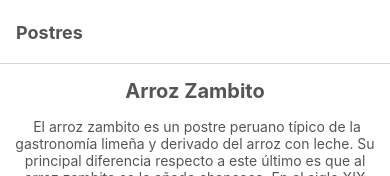
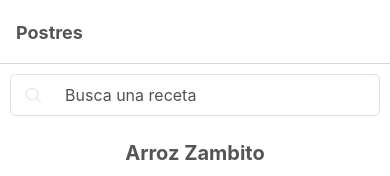
Before and after one commit to jeanDlc/recetas-ya, a React Native app: screen /TabPostres in a window 390 px wide. Shown: the top 176 px of the page. Built offline with nearby package versions, Linux system fonts and the light colour scheme; what expo-linking would draw is missing.

Commit message:
Buscador filtra las recetas

```diff
--- a/App.tsx
+++ b/App.tsx
@@ -1,10 +1,10 @@
-import { StatusBar } from 'expo-status-bar';
-import React from 'react';
-import { SafeAreaProvider } from 'react-native-safe-area-context';
+import { StatusBar } from "expo-status-bar";
+import React from "react";
+import { SafeAreaProvider } from "react-native-safe-area-context";
 
-import useCachedResources from './hooks/useCachedResources';
-import useColorScheme from './hooks/useColorScheme';
-import Navigation from './navigation';
+import useCachedResources from "./hooks/useCachedResources";
+import useColorScheme from "./hooks/useColorScheme";
+import Navigation from "./navigation";
 
 export default function App() {
   const isLoadingComplete = useCachedResources();
@@ -16,7 +16,7 @@ export default function App() {
     return (
       <SafeAreaProvider>
         <Navigation colorScheme={colorScheme} />
-        <StatusBar />
+        <StatusBar backgroundColor="white" />
       </SafeAreaProvider>
     );
   }
--- /dev/null
+++ b/components/BuscadorRecetas.tsx
@@ -0,0 +1,72 @@
+import React, { FC, useState } from "react";
+import { TextInput, StyleSheet, View, Text } from "react-native";
+import Colors from "../constants/Colors";
+import useColorScheme from "../hooks/useColorScheme";
+import { EvilIcons } from "@expo/vector-icons";
+
+export interface BuscadorProps {
+  filtrar: (text: string) => number; //función de filtro externa
+}
+
+const BuscadorRecetas: FC<BuscadorProps> = ({ filtrar }) => {
+  const [cantResultados, setCantResultados] = useState<number>();
+  //estilizar el componente de acuerdo al tema del app
+  const tema = useColorScheme();
+  const colorPrincipal = Colors[tema].tint;
+  //se encarga de filtrar y mostrar la cant de resultados
+  const handleFiltro = (texto: string) => {
+    const numResultados = filtrar(texto);
+    setCantResultados(numResultados);
+  };
+  return (
+    <View style={styles.container}>
+      <View style={styles.inputContainer}>
+        <EvilIcons style={styles.icon} name="search" size={24} color="black" />
+        <TextInput
+          selectionColor={colorPrincipal}
+          style={styles.input}
+          placeholder="Busca una receta"
+          onChangeText={(text) => handleFiltro(text)}
+        />
+      </View>
+
+      {typeof cantResultados === "number" ? (
+        <Text style={[styles.contador, { color: colorPrincipal }]}>
+          {cantResultados} {cantResultados == 1 ? "resultado" : "resultados"}
+        </Text>
+      ) : null}
+    </View>
+  );
+};
+const styles = StyleSheet.create({
+  container: {
+    width: "100%",
+    padding: 10,
+    backgroundColor: "white",
+  },
+  inputContainer: {
+    display: "flex",
+    flexDirection: "row",
+    alignItems: "center",
+    borderColor: "#e1e1e1",
+    borderWidth: 1,
+    borderRadius: 5,
+  },
+  icon: {
+    paddingHorizontal: 10,
+    color: "#e1e1e1",
+  },
+  input: {
+    padding: 10,
+    flex: 1,
+    color: "#525252",
+    fontSize: 16,
+  },
+  contador: {
+    marginTop: 10,
+    textAlign: "right",
+    fontWeight: "bold",
+    fontSize: 12,
+  },
+});
+export default BuscadorRecetas;
--- a/components/ListaRecetas.tsx
+++ b/components/ListaRecetas.tsx
@@ -1,9 +1,8 @@
-import * as React from "react";
+import React, { FC } from "react";
 import { StyleSheet, FlatList } from "react-native";
-import { View, Text } from "../components/Themed";
+import { View } from "../components/Themed";
 import Receta from "../components/Receta";
 import { Receta as IReceta } from "../interfaces";
-import { FC } from "react";
 type PropsListaRecetas = {
   recetas: IReceta[];
 };
--- a/hooks/usePlatillosPrincipales.tsx
+++ /dev/null
@@ -1,12 +0,0 @@
-import { useState, useEffect } from "react";
-import platillosPrincipalesJson from "../constants/platillosPrincipales.json";
-import { Receta } from "../interfaces";
-export const usePlatillosPrincipales = () => {
-  const [platillosPrincipales, setPlatillosPrincipales] = useState<Receta[]>(
-    []
-  );
-  useEffect(() => {
-    setPlatillosPrincipales(platillosPrincipalesJson);
-  }, []);
-  return { platillosPrincipales };
-};
--- a/hooks/usePostres.tsx
+++ /dev/null
@@ -1,10 +0,0 @@
-import React, { useState, useEffect } from "react";
-import postresJson from "../constants/postres.json";
-import { Receta } from "../interfaces";
-export const usePostres = () => {
-  const [postres, setPostres] = useState<Receta[]>([]);
-  useEffect(() => {
-    setPostres(postresJson);
-  }, []);
-  return { postres };
-};
--- /dev/null
+++ b/hooks/useRecetas.tsx
@@ -0,0 +1,48 @@
+import { useState, useEffect } from "react";
+import platillosPrincipalesJson from "../constants/platillosPrincipales.json";
+import postresJson from "../constants/postres.json";
+import { Receta } from "../interfaces";
+type tipoReceta = "platillo" | "postre";
+export const useRecetas = (tipo: tipoReceta) => {
+  //para aplicar el filtro
+  const [recetas, setRecetas] = useState<Receta[]>([]);
+  //para recordar al estado inicial
+  const [dataInicial, setDataInicial] = useState<Receta[]>([]);
+  const getData = async (): Promise<Receta[]> => {
+    //obtiene las recetas (de un API o recurso local)
+    let data: Receta[];
+    if (tipo == "postre") {
+      data = await postresJson;
+    } else {
+      data = await platillosPrincipalesJson;
+    }
+    return data;
+  };
+  useEffect(() => {
+    const setearEstados = async () => {
+      //obtiene la información y llena las variables de estado
+      const data = await getData();
+      setRecetas(data);
+      setDataInicial(data);
+    };
+    setearEstados();
+  }, []);
+
+  //muestra las recetas que cumplen el filtro
+  //retorna la cantidad de resultados
+  const filtrar = (text: string): number => {
+    if (text.trim() === "") {
+      //si no hay consulta, mostrar las recetas originales
+      setRecetas(dataInicial);
+      return dataInicial.length;
+    } else {
+      const busqueda = text.toLowerCase().trim();
+      const resultados = dataInicial.filter((receta) =>
+        receta.nombre.toLowerCase().includes(busqueda)
+      );
+      setRecetas(resultados);
+      return resultados.length;
+    }
+  };
+  return { recetas, filtrar };
+};
--- a/screens/PlatillosScreen.tsx
+++ b/screens/PlatillosScreen.tsx
@@ -1,10 +1,18 @@
 import * as React from "react";
-import { usePlatillosPrincipales } from "../hooks/usePlatillosPrincipales";
 import { RootTabScreenProps } from "../types";
 import ListaRecetas from "../components/ListaRecetas";
+import BuscadorRecetas from "../components/BuscadorRecetas";
+import { useRecetas } from "../hooks/useRecetas";
 export default function PlatillosScreen({
   navigation,
 }: RootTabScreenProps<"TabPrincipal">) {
-  const { platillosPrincipales } = usePlatillosPrincipales();
-  return <ListaRecetas recetas={platillosPrincipales} />;
+  //trae todos los platillos y una función para filtrar con el buscador
+  const { recetas: platillosPrincipales, filtrar } = useRecetas("platillo");
+
+  return (
+    <>
+      <BuscadorRecetas filtrar={filtrar} />
+      <ListaRecetas recetas={platillosPrincipales} />
+    </>
+  );
 }
--- a/screens/PostresScreen.tsx
+++ b/screens/PostresScreen.tsx
@@ -1,7 +1,14 @@
 import * as React from "react";
-import { usePostres } from "../hooks/usePostres";
 import ListaRecetas from "../components/ListaRecetas";
+import BuscadorRecetas from "../components/BuscadorRecetas";
+import { useRecetas } from "../hooks/useRecetas";
 export default function PostresScreen() {
-  const { postres } = usePostres();
-  return <ListaRecetas recetas={postres} />;
+  //trae todos los postres y una función para filtrar con el buscador
+  const { recetas: postres, filtrar } = useRecetas("postre");
+  return (
+    <>
+      <BuscadorRecetas filtrar={filtrar} />
+      <ListaRecetas recetas={postres} />
+    </>
+  );
 }
```
